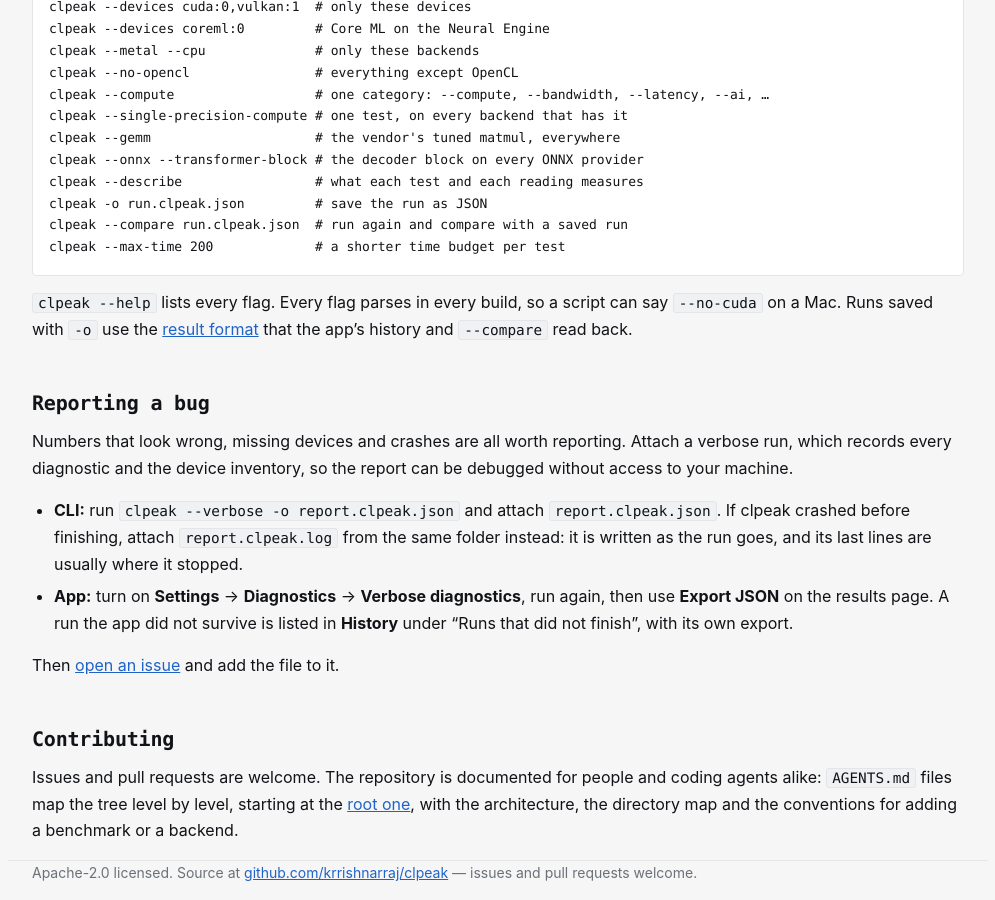
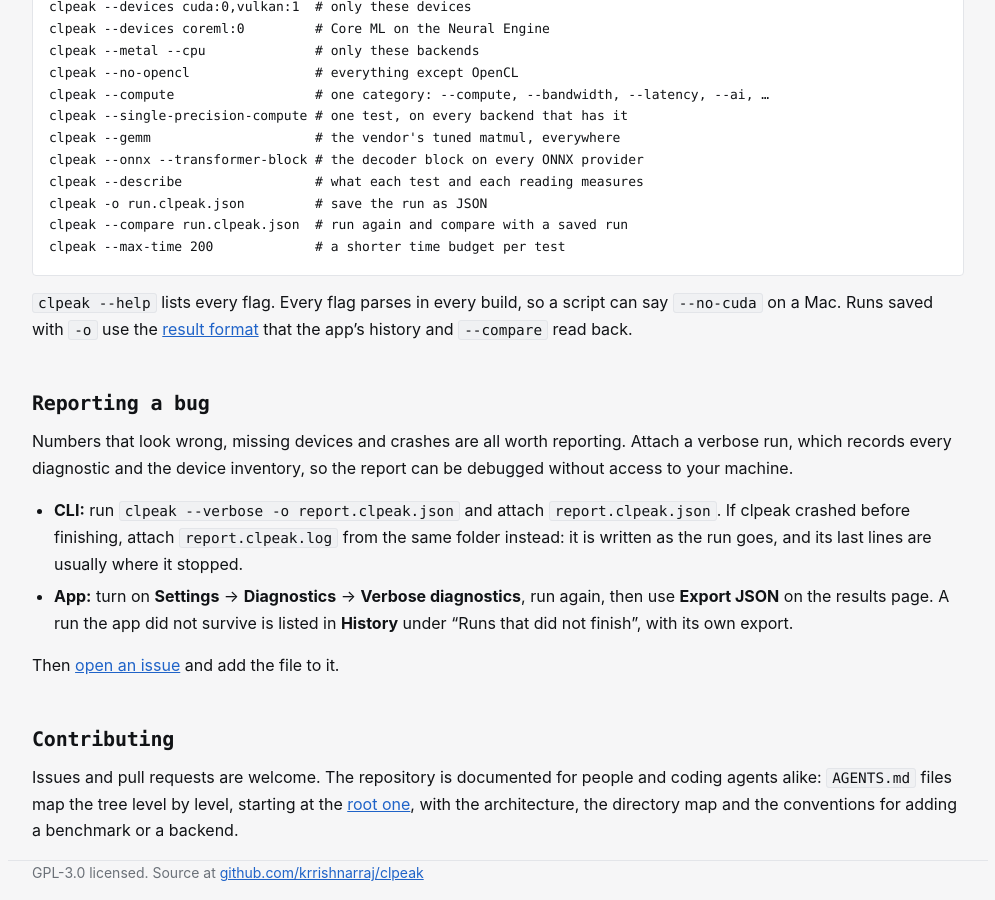
Before and after one commit to krrishnarraj/clpeak, a Jekyll site: the page built from docs/index.md, in a window 1280 px wide and 900 px high, scrolled down 5268 px. Shown: the whole window, without its empty margins (142-1137 px from the left). Built offline with Jekyll 4.4.1, drawn with Linux system fonts in a browser that asks for light colours; comment, search, counter and statistics services are not loaded.

Commit message:
[docs] update license in footer

```diff
--- a/docs/_layouts/default.html
+++ b/docs/_layouts/default.html
@@ -1,5 +1,6 @@
 <!doctype html>
 <html lang="en">
+
 <head>
   <meta charset="utf-8">
   <meta name="viewport" content="width=device-width, initial-scale=1">
@@ -15,6 +16,7 @@
   <meta property="og:image:height" content="630">
   <meta name="twitter:card" content="summary_large_image">
 </head>
+
 <body>
 
   <header class="masthead">
@@ -42,12 +44,12 @@
 
   <footer class="wrap">
     <p>
-    Apache-2.0 licensed. Source at
-    <a href="https://github.com/{{ site.repo }}">github.com/{{ site.repo }}</a> —
-    issues and pull requests welcome.
+      GPL-3.0 licensed. Source at
+      <a href="https://github.com/{{ site.repo }}">github.com/{{ site.repo }}</a>
     </p>
   </footer>
 
   <script src="{{ '/assets/js/releases.js' | relative_url }}" data-repo="{{ site.repo }}"></script>
 </body>
+
 </html>
```
Lines whose indentation alone changed are shown as unchanged.
